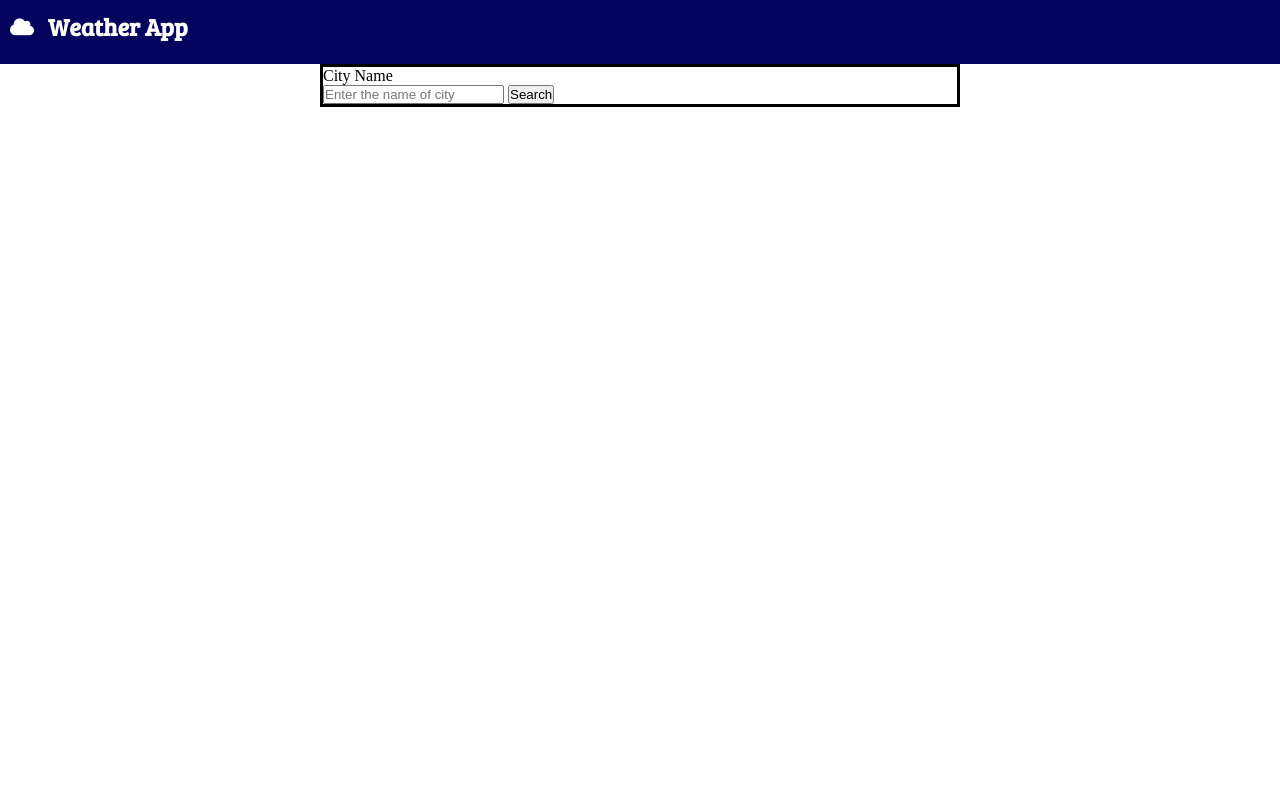
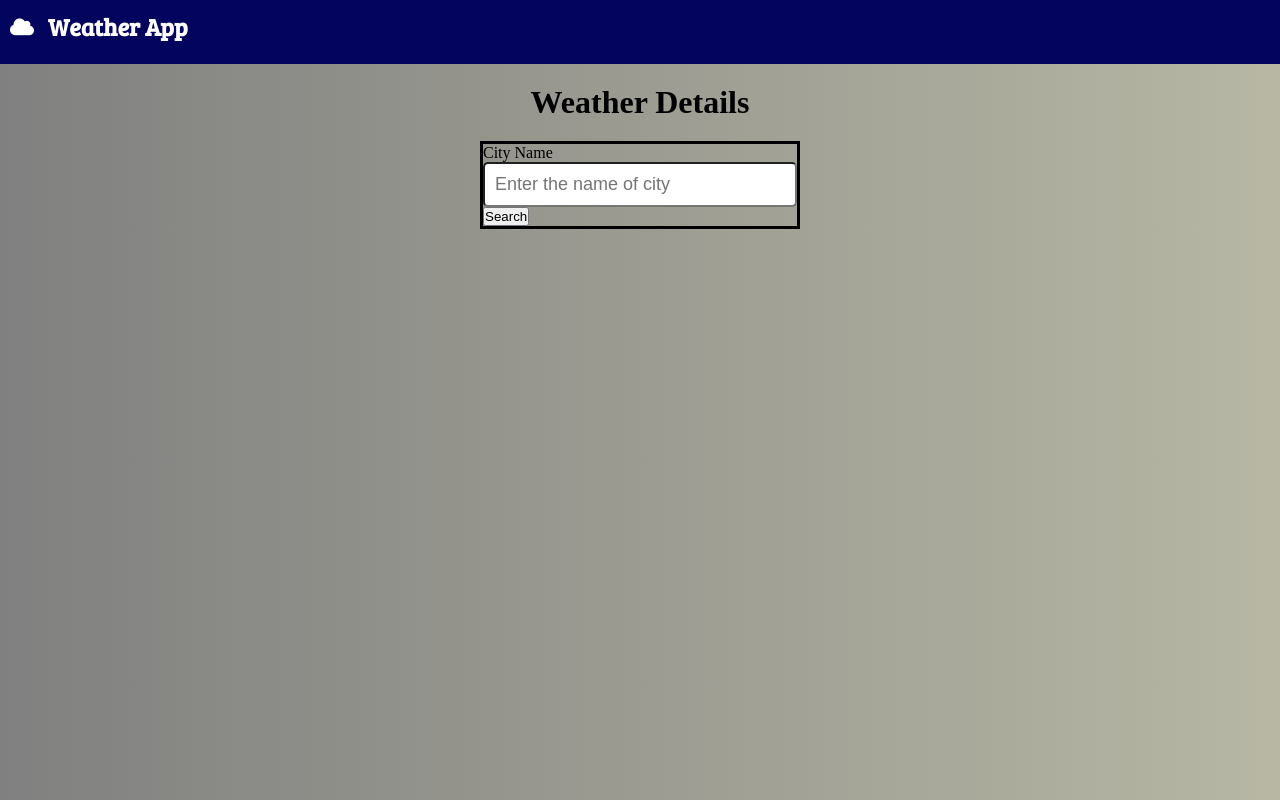
Before and after one commit to munish-garg/Assignment-7, a plain HTML site: page index.html in a window 1280 px wide. Drawn offline with Linux system fonts and the light colour scheme.

Commit message:
someCSSmodifications

```diff
--- a/assets/css/style.css
+++ b/assets/css/style.css
@@ -4,6 +4,10 @@
     margin: 0;
     padding: 0;
     box-sizing: border-box;
+}
+
+body{
+    background: linear-gradient(to right, grey, #b7b7a4);
 }
 
 header nav > h2{
@@ -16,7 +20,7 @@ header nav > h2{
 }
 
 section {
-    width: 50vw;
+    width: 25vw;
     margin: auto;
     border: solid 3px black;
 }
@@ -40,3 +44,23 @@ header nav i{
     font-size: larger;
     margin-left: 10px;
 }
+
+
+#detail-heading{
+    font-family: 'Times New Roman', Times, serif;
+    text-align: center;
+    font-weight: bolder;
+    font-size: xx-large;
+    margin: 20px;
+}
+
+input[type="text"]{
+    width: 100%;
+    padding: 10px;
+    border-radius: 5px;
+    font-size: large;
+}
+
+input[type="text"]:focus{
+    outline: none;
+}
--- a/index.html
+++ b/index.html
@@ -15,15 +15,14 @@
             <h2>Weather App</h2>
         </nav>
     </header>
+    <h1 id="detail-heading">Weather Details</h1>
     <section>
         <form>
             <label for="search">City Name</label> <br>
             <input type="text" name="searchButton" id="search" placeholder="Enter the name of city">
             <button type="submit" id="btn">Search</button>
         </form>
-        <ul id="information">
 
-        </ul>
     </section>
     <script src="./assets/js/script.js"></script>
 </body>
```
